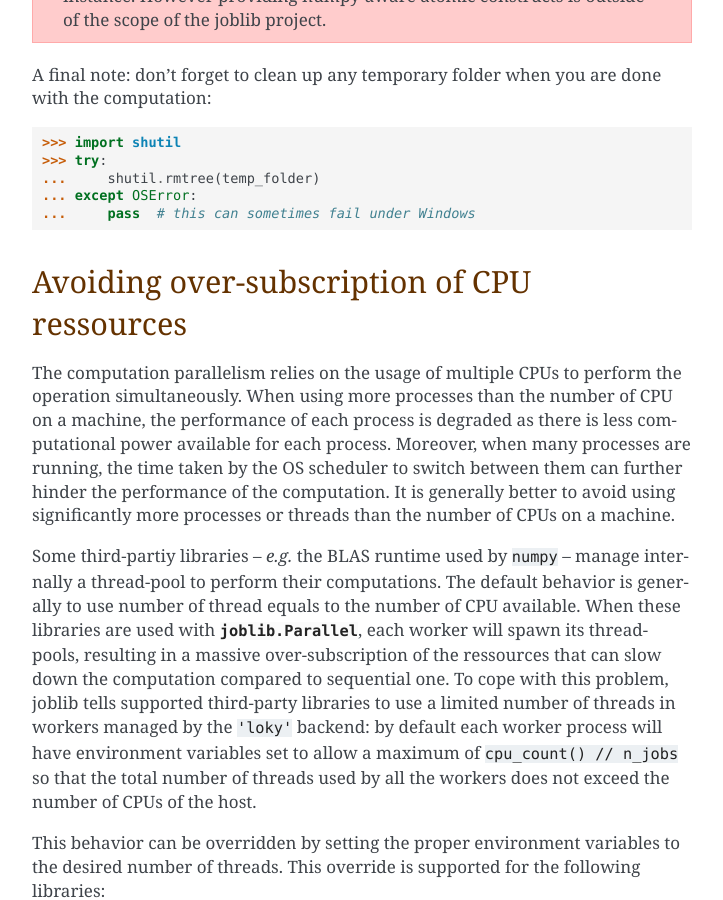
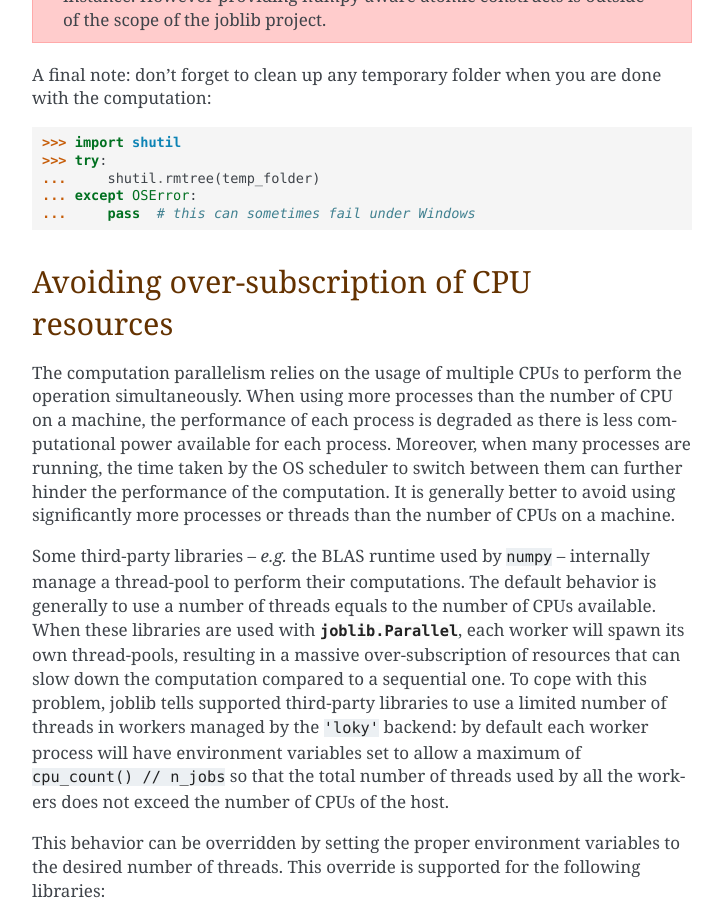
Before and after one commit to joblib/joblib, a Sphinx documentation site: the page built from doc/parallel.rst, in a window 1280 px wide and 900 px high, scrolled down 6743 px. Shown: the whole window, without its empty margins (388-1111 px from the left). Built offline with Sphinx 7.4.7, drawn with Linux system fonts in a browser that asks for light colours; formulas are drawn with MathJax 3; pages that are not in the unit, such as notebooks, are missing from menus; some of the changed text lies outside the part shown.

Commit message:
Fix a few typos in the docs (parallel.rst)
This fixes a few misspellings and makes a few sentences more idiomatic English.

```diff
--- a/doc/parallel.rst
+++ b/doc/parallel.rst
@@ -151,7 +151,7 @@ by it-self even for calls without the context manager.
 .. include:: parallel_numpy.rst
 
 
-Avoiding over-subscription of CPU ressources
+Avoiding over-subscription of CPU resources
 ============================================
 
 The computation parallelism relies on the usage of multiple CPUs to perform the
@@ -163,12 +163,12 @@ further hinder the performance of the computation. It is generally better to
 avoid using significantly more processes or threads than the number of CPUs on
 a machine.
 
-Some third-partiy libraries -- *e.g.* the BLAS runtime used by ``numpy`` --
-manage internally a thread-pool to perform their computations. The default
-behavior is generally to use number of thread equals to the number of CPU
+Some third-party libraries -- *e.g.* the BLAS runtime used by ``numpy`` --
+internally manage a thread-pool to perform their computations. The default
+behavior is generally to use a number of threads equals to the number of CPUs
 available. When these libraries are used with :class:`joblib.Parallel`, each
-worker will spawn its thread-pools, resulting in a massive over-subscription
-of the ressources that can slow down the computation compared to sequential
+worker will spawn its own thread-pools, resulting in a massive over-subscription
+of resources that can slow down the computation compared to a sequential
 one. To cope with this problem, joblib tells supported third-party libraries
 to use a limited number of threads in workers managed by the ``'loky'``
 backend: by default each worker process will have environment variables set to
```
